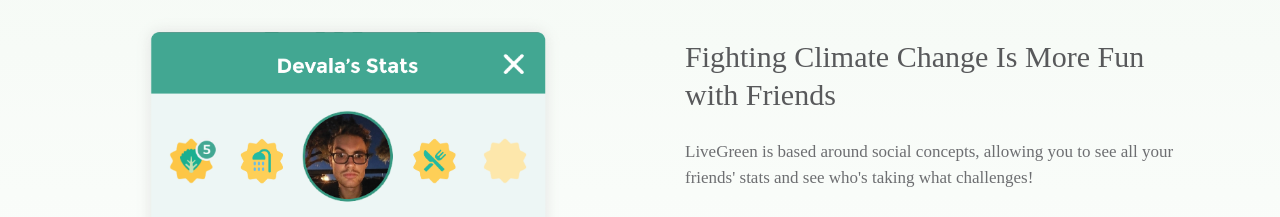
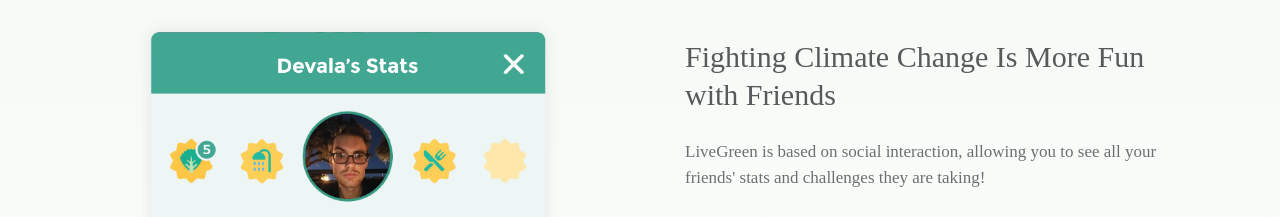
Before and after one commit to pablogarces16/LiveGreenSite, a plain HTML site: page index.html in a window 1280 px wide. Shown: the part 3060-3277 px from the top of the page. Drawn offline with nearby package versions, Linux system fonts and the light colour scheme; a script that the page names is missing; a web font is replaced by a local one.

Commit message:
Content: Friends wording

```diff
--- a/index.html
+++ b/index.html
@@ -253,7 +253,7 @@
                 <div class="sectionchalcontent">
 
                   <h2 class="sectiontitle">Fighting Climate Change Is More Fun with Friends</h2>
-                  <p class="sectiontxt">LiveGreen is based around social concepts, allowing you to see all your friends' stats and see who's taking what challenges!</p>
+                  <p class="sectiontxt">LiveGreen is based on social interaction, allowing you to see all your friends' stats and challenges they are taking!</p>
                   <br>
                   <p class="sectiontxt">Track how green your friends are while competing with them in saving the most CO2 and planting the most trees.</p>
                   </div>
```
